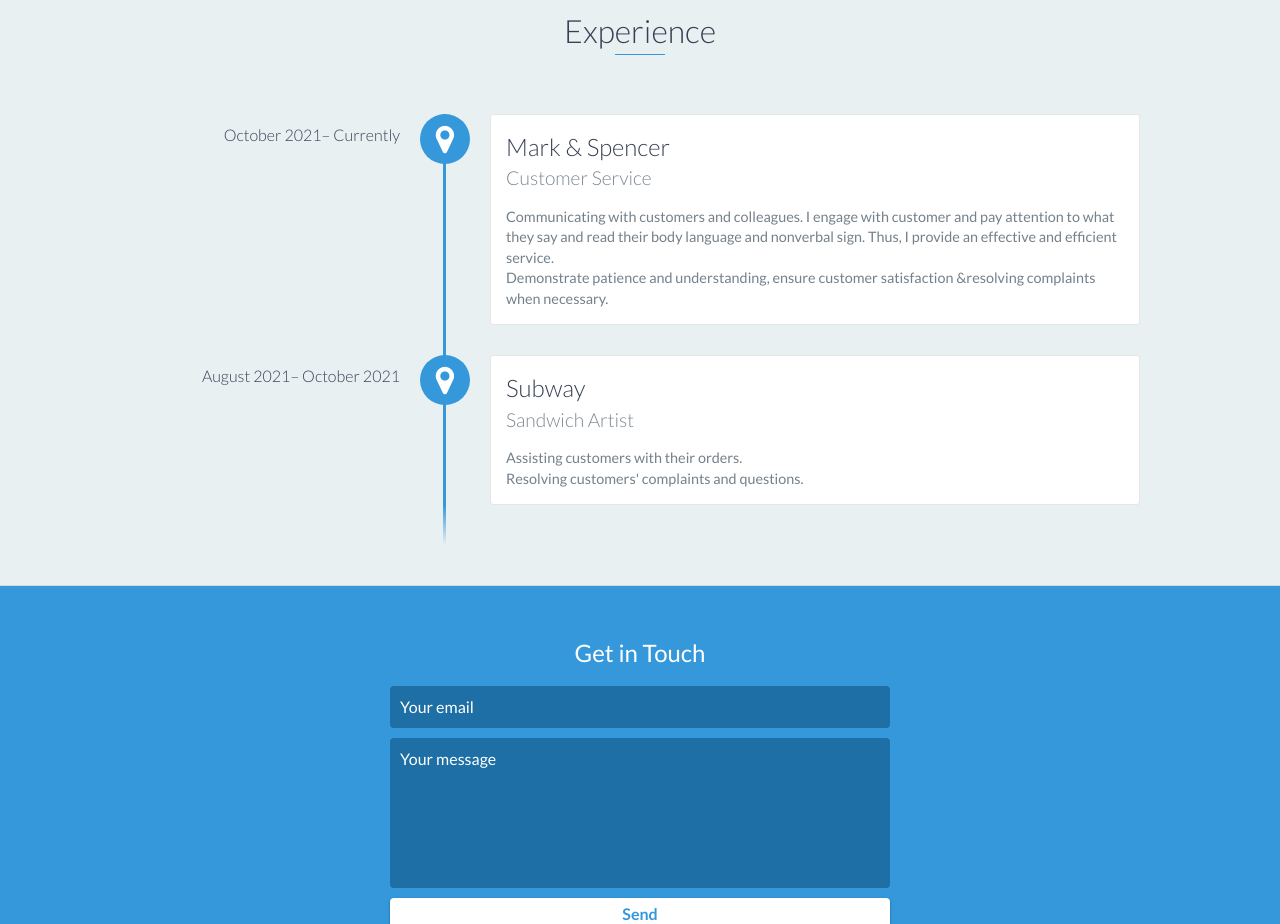
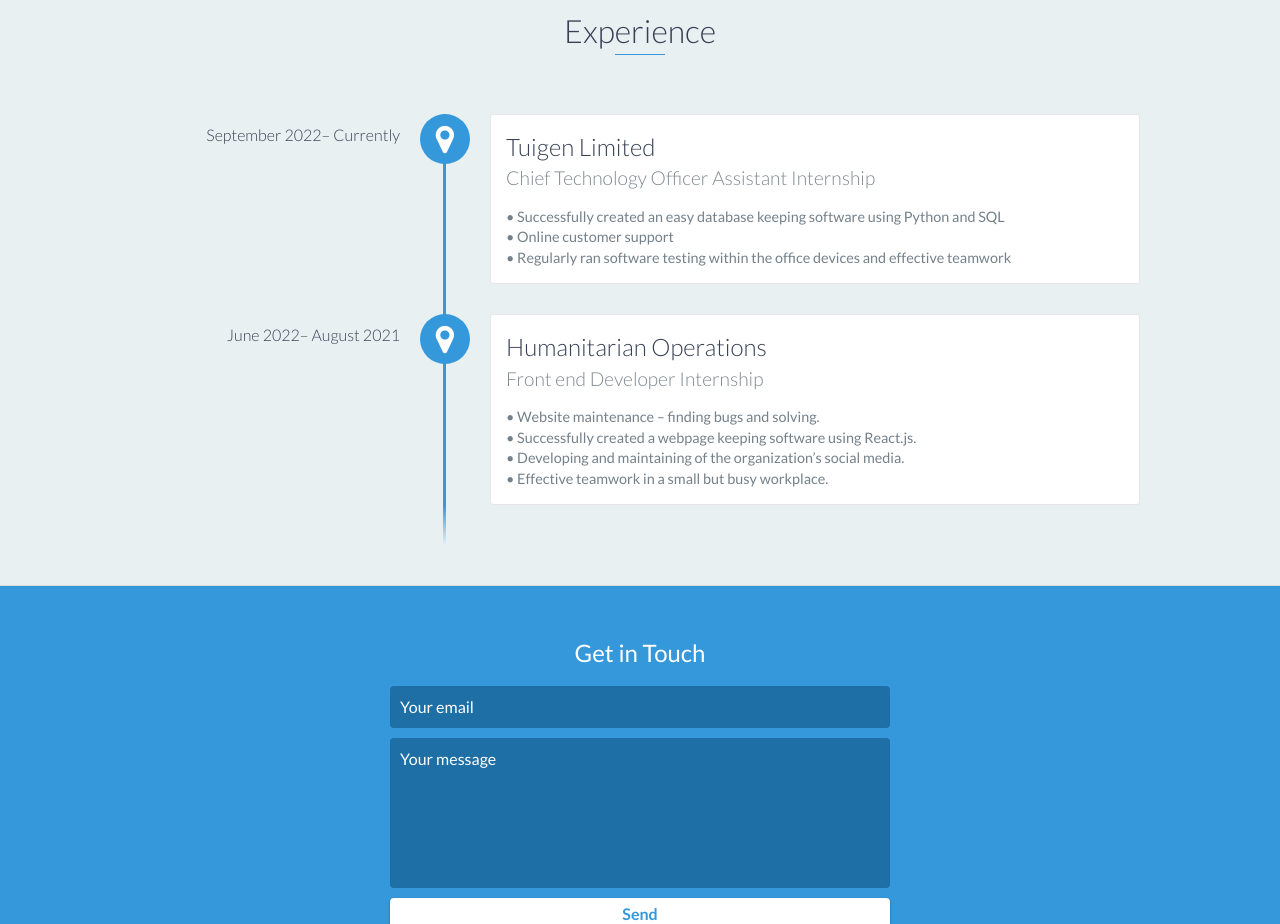
Before and after one commit to MDTAWFIQULISLAM/My_Portfolio, a website: page index.html in a window 1280 px wide. Shown: the part 3200-4124 px from the top of the page. Drawn offline with nearby package versions, Linux system fonts and the light colour scheme.

Commit message:
Add files via upload

```diff
--- a/index.html
+++ b/index.html
@@ -256,27 +256,28 @@
     <div id="experience" class="background-alt" style="background-color: #e8f0f2;">
         <h2 class="heading">Experience</h2>
         <div id="experience-timeline">
-            <div data-date="October 2021– Currently">
-                <h3>Mark & Spencer</h3>
-                <h4>Customer Service</h4>
+            <div data-date="September 2022– Currently">
+                <h3>Tuigen Limited</h3>
+                <h4>Chief Technology Officer Assistant Internship</h4>
                 <p>
-                    Communicating with customers and colleagues. I engage with customer and pay attention to
-what they say and read their body language and nonverbal sign. Thus, I provide an effective
-and efficient service.<br>
- Demonstrate patience and understanding, ensure customer satisfaction &resolving
-complaints when necessary.
+                    • Successfully created an easy database keeping software using Python and SQL<br>
+• Online customer support<br>
+• Regularly ran software testing within the office devices and effective teamwork<br>
                 </p>
             </div>
 
-            <div data-date="August 2021– October 2021">
-                <h3>Subway</h3>
-                <h4>Sandwich Artist</h4>
+            <div data-date="June 2022– August 2021">
+                <h3>Humanitarian Operations</h3>
+                <h4>Front end Developer Internship</h4>
                 <p>
-                    Assisting customers with their orders.<br>
-                    Resolving customers' complaints and questions.
+                    • Website maintenance – finding bugs and solving.<br>
+                    • Successfully created a webpage keeping software using React.js.<br>
+                    • Developing and maintaining of the organization’s social media.<br>
+                    • Effective teamwork in a small but busy workplace.<br>
 
                 </p>
             </div>
+
         </div>
     </div>
 
```
